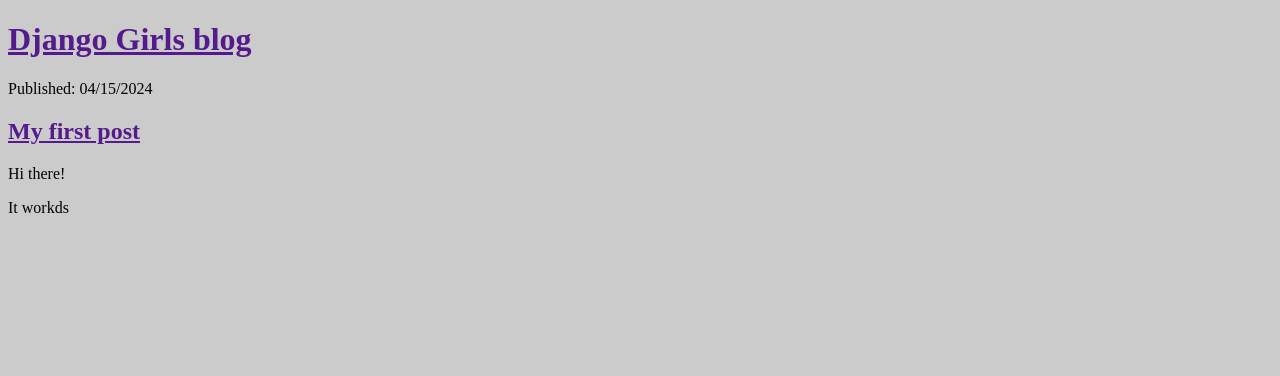
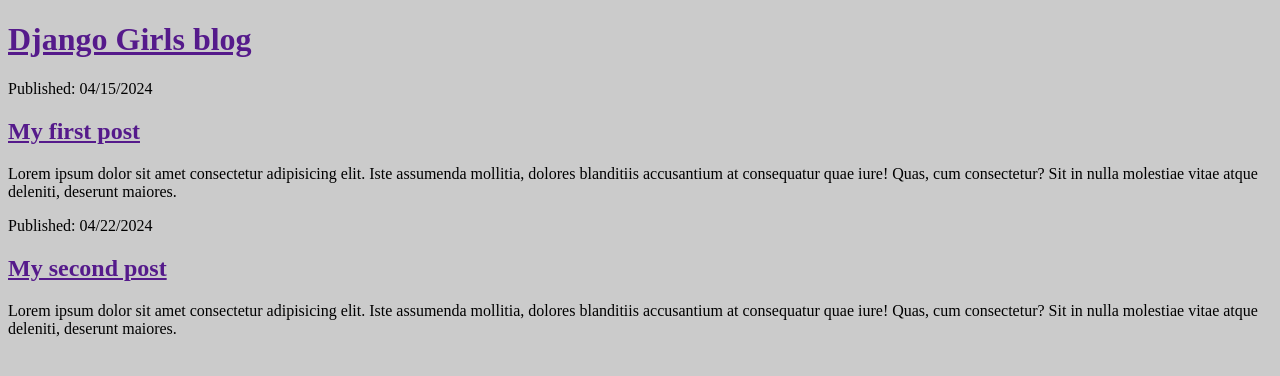
Before and after one commit to CarLiza/djangogirls2, a Django app: template blog/templates/blog/post_list.html in a window 1280 px wide. Shown: the top 376 px of the page. Run offline with Django 3.2, Linux system fonts and the light colour scheme; the template is opened without the code that fills it, so the values that code supplies are empty.

Commit message:
updates in views and html

```diff
--- a/blog/templates/blog/post_list.html
+++ b/blog/templates/blog/post_list.html
@@ -3,17 +3,23 @@
 <head>
     <meta charset="UTF-8">
     <meta name="viewport" content="width=device-width, initial-scale=1.0">
-    <title>Ola's blog</title>
+    <title>Django Girls blog</title>
 </head>
 <body style="background-color: #cbcbcb;">
     <header>
         <h1><a href="">Django Girls blog</a></h1>
-        <time>Published: 04/15/2024</time>
+
     </header>
     <article>
+        <time>Published: 04/15/2024</time>
         <h2><a href="">My first post</a></h2>
-        <p>Hi there!</p>
-        <p>It workds</p>
+        <p>Lorem ipsum dolor sit amet consectetur adipisicing elit. Iste assumenda mollitia, dolores blanditiis accusantium at consequatur quae iure! Quas, cum consectetur? Sit in nulla molestiae vitae atque deleniti, deserunt maiores.</p>
+    </article>
+
+    <article>
+        <time>Published: 04/22/2024</time>
+        <h2><a href="">My second post</a></h2>
+        <p>Lorem ipsum dolor sit amet consectetur adipisicing elit. Iste assumenda mollitia, dolores blanditiis accusantium at consequatur quae iure! Quas, cum consectetur? Sit in nulla molestiae vitae atque deleniti, deserunt maiores.</p>
     </article>
 </body>
 </html>
--- a/blog/views.py
+++ b/blog/views.py
@@ -1,9 +1,8 @@
-from datetime import timezone
+from django.utils import timezone
 from django.shortcuts import render # type: ignore
-from .models import Post
 from .models import Post
 # Create your views here.
 
 def post_list(request):
-    Post.objects.filter(published_date__lte=timezone.now()).order_by('published_date')
+    posts = Post.objects.filter(published_date__lte=timezone.now()).order_by('published_date')
     return render(request, 'blog/post_list.html', {'posts':posts}) # type: ignore
```
